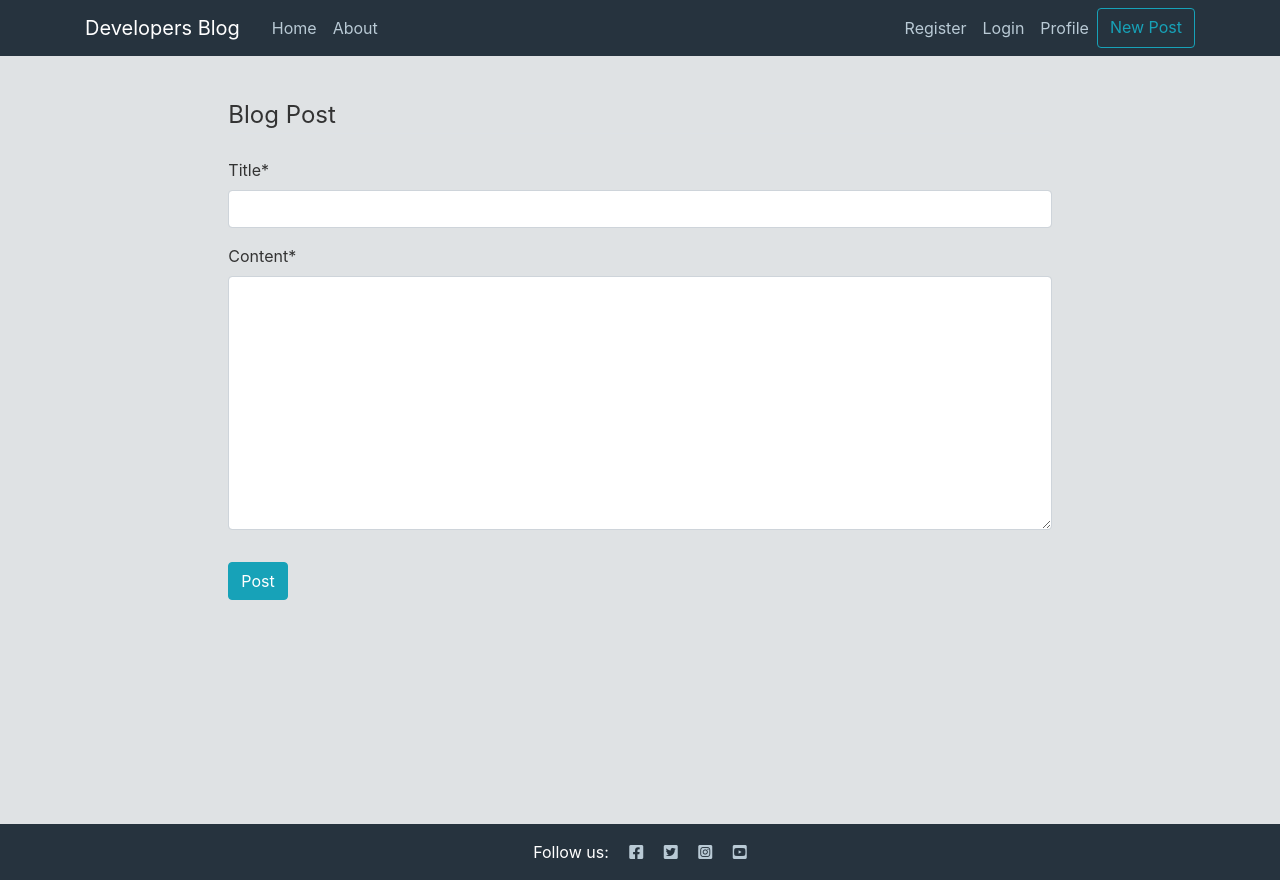
After one commit to anahita83radfar/Django-Blog-Project, a Django app: page /new/ in a window 1280 px wide. The commit adds this page. Run offline with Django 3.2, Linux system fonts and the light colour scheme; some libraries are stand-ins or nearby versions.

Commit message:
Add the message tags and create post view

```diff
--- a/blog/models.py
+++ b/blog/models.py
@@ -1,6 +1,8 @@
 from django.db import models
 from django.contrib.auth.models import User
 from cloudinary.models import CloudinaryField
+from django.urls import reverse
+from django.utils.text import slugify
 
 # The code taken from the Code Institute Django3blog project
 STATUS = ((0, "Draft"), (1, "Published"))
@@ -8,7 +10,7 @@ STATUS = ((0, "Draft"), (1, "Published"))
 
 class Post(models.Model):
     title = models.CharField(max_length=200, unique=True)
-    slug = models.SlugField(max_length=200, unique=True)
+    slug = models.SlugField(max_length=200)
     author = models.ForeignKey(User, on_delete=models.CASCADE, related_name="blog_posts")
     featured_image = CloudinaryField('image', default='placeholder')
     excerpt = models.TextField(blank=True)
@@ -23,6 +25,15 @@ class Post(models.Model):
 
     def __str__(self):
         return self.title
+
+    def save(self):
+        slug = slugify(self.title)
+        self.slug = slug
+        super().save()
+
+    def get_absolute_url(self):
+        print(self.pk, self.slug, self.title)
+        return reverse('post_detail', kwargs={'slug': self.slug})
 
     def number_of_likes(self):
         return self.likes.count()
--- a/blog/urls.py
+++ b/blog/urls.py
@@ -4,6 +4,7 @@ from django.urls import path
 urlpatterns = [
     path('', views.PostList.as_view(), name='home'),
     path('about/', views.about, name='about'),
+    path('like/<slug:slug>/', views.PostLike.as_view(), name='post_like'),
+    path('new/', views.PostCreate.as_view(), name='post_create'),
     path('<slug:slug>/', views.PostDetail.as_view(), name='post_detail'),
-    path('like/<slug:slug>/', views.PostLike.as_view(), name='post_like'),
 ]
--- a/blog/views.py
+++ b/blog/views.py
@@ -16,8 +16,8 @@ class PostList(generic.ListView):
 class PostDetail(View):
 
     def get(self, request, slug, *args, **kwargs):
-        queryset = Post.objects.filter(status=1)
-        post = get_object_or_404(queryset, slug=slug)
+        # queryset = Post.objects.filter(status=0)
+        post = get_object_or_404(Post, slug=slug)
         comments = post.comments.filter(approved=True).order_by("-created_on")
         liked = False
         if post.likes.filter(id=self.request.user.id).exists():
@@ -79,5 +79,16 @@ class PostLike(View):
         return HttpResponseRedirect(reverse('post_detail', args=[slug]))
 
 
+class PostCreate(generic.CreateView):
+    model = Post
+    fields = ['title', 'content']
+    template_name = "post_form.html"
+
+    def form_valid(self, form):
+        form.instance.author = self.request.user
+        print(form)
+        return super().form_valid(form)
+
+
 def about(request):
     return render(request, 'about.html', {'title': 'About'})
--- a/static/css/style.css
+++ b/static/css/style.css
@@ -36,6 +36,11 @@ ul {
   color: #ffffff;
 }
 
+.btn-close {
+  border: none;
+  background: transparent;
+}
+
 
 /* Index page */
 
@@ -65,6 +70,9 @@ ul {
   color: #666666;
 }
 
+.btn-new {
+  color: #17a2b8;
+}
 
 /* Post_detail page */
 
--- a/templates/base.html
+++ b/templates/base.html
@@ -51,13 +51,26 @@
                   <a class="nav-item nav-link" href="{% url 'account_login' %}">Login</a>
                 {% endif %}
                 <a class="nav-item nav-link" href="#">Profile</a>
-                <button class="btn btn-outline-info my-2 my-sm-0" type="submit">New Post</button>
+                <a class="nav-item btn btn-outline-info btn-new" href="{% url 'post_create' %}">New Post</a>
               </div>
             </div>
           </div>
         </nav>
 
       </header>
+
+      <div class="container">
+        <div class="row">
+            <div class="col-md-8 offset-md-2">
+                {% for message in messages %}
+                <div class="alert {{ message.tags }} alert-dismissible fade show" id="msg" role="alert">
+                    {{ message | safe }}
+                    <button type="button" class="btn-close" data-bs-dismiss="alert" aria-label="Close"></button>
+                </div>
+                {% endfor %}
+            </div>
+        </div>
+    </div>
 
     <!-- Main -->
 
@@ -85,5 +98,12 @@
     <script src="https://code.jquery.com/jquery-3.2.1.slim.min.js" integrity="sha384-KJ3o2DKtIkvYIK3UENzmM7KCkRr/rE9/Qpg6aAZGJwFDMVNA/GpGFF93hXpG5KkN" crossorigin="anonymous"></script>
     <script src="https://cdn.jsdelivr.net/npm/popper.js@1.12.9/dist/umd/popper.min.js" integrity="sha384-ApNbgh9B+Y1QKtv3Rn7W3mgPxhU9K/ScQsAP7hUibX39j7fakFPskvXusvfa0b4Q" crossorigin="anonymous"></script>
     <script src="https://cdn.jsdelivr.net/npm/bootstrap@4.0.0/dist/js/bootstrap.min.js" integrity="sha384-JZR6Spejh4U02d8jOt6vLEHfe/JQGiRRSQQxSfFWpi1MquVdAyjUar5+76PVCmYl" crossorigin="anonymous"></script>
+    <script>
+      setTimeout(function () {
+          let messages = document.getElementById('msg');
+          let alert = new bootstrap.Alert(messages);
+          alert.close();
+      }, 2500);
+  </script>
 </body>
 </html>
--- /dev/null
+++ b/templates/post_form.html
@@ -0,0 +1,22 @@
+{% extends "base.html" %}
+
+{% load i18n %}
+
+{% block head_title %}{% trans "Signup" %}{% endblock %}
+
+{% block content %}
+
+{% load crispy_forms_tags %}
+
+<div class="col-md-8 mt-3 offset-md-2">
+    <form method="post">
+        {% csrf_token %}
+        <fieldset class="form-group">
+            <legend class="border-bottom mb-4">Blog Post</legend>
+            {{ form|crispy }}
+        </fieldset>
+        <button class="btn btn-info right" type="submit">Post</button>
+    </form>
+</div>
+
+{% endblock %}
```
Also changed, not shown: blog/forms.py (+19 -1 lines), developers_blog/settings.py (+9 -0 lines), blog/migrations/0002_alter_post_slug.py (added).
